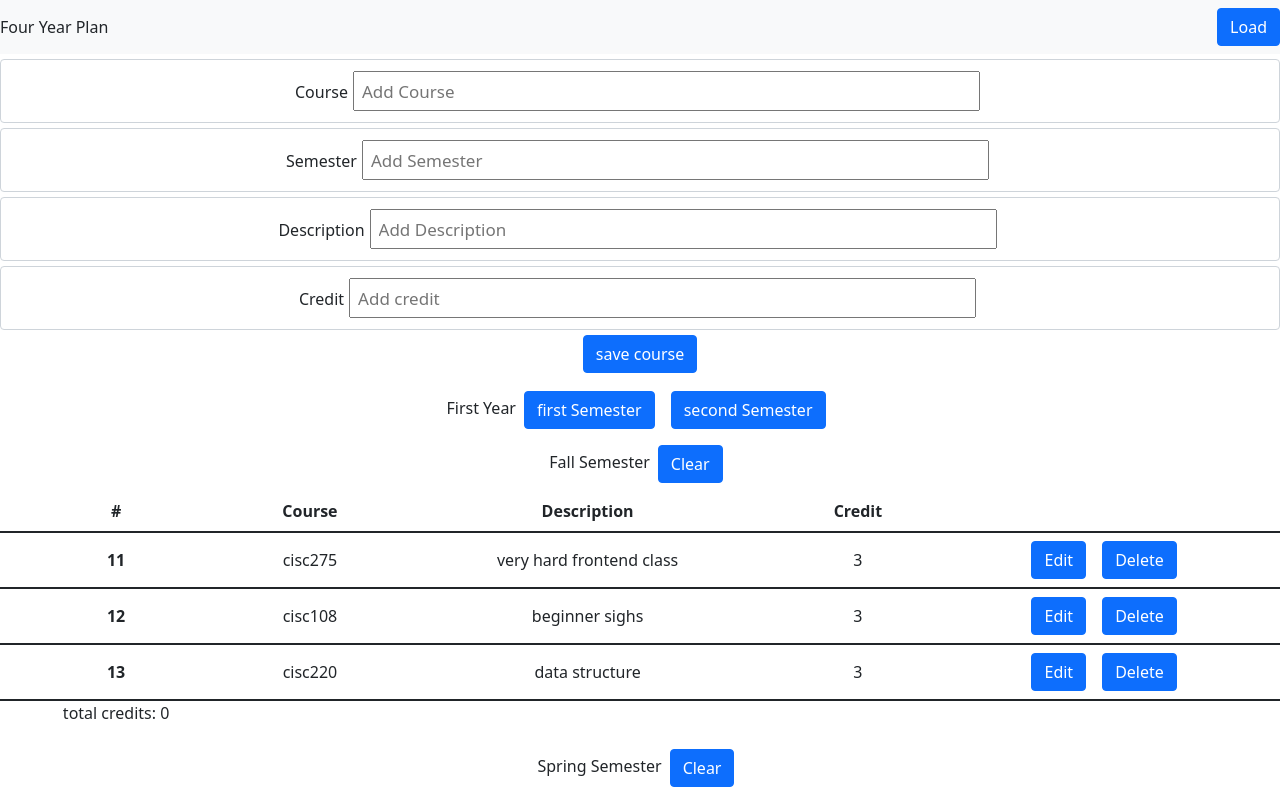
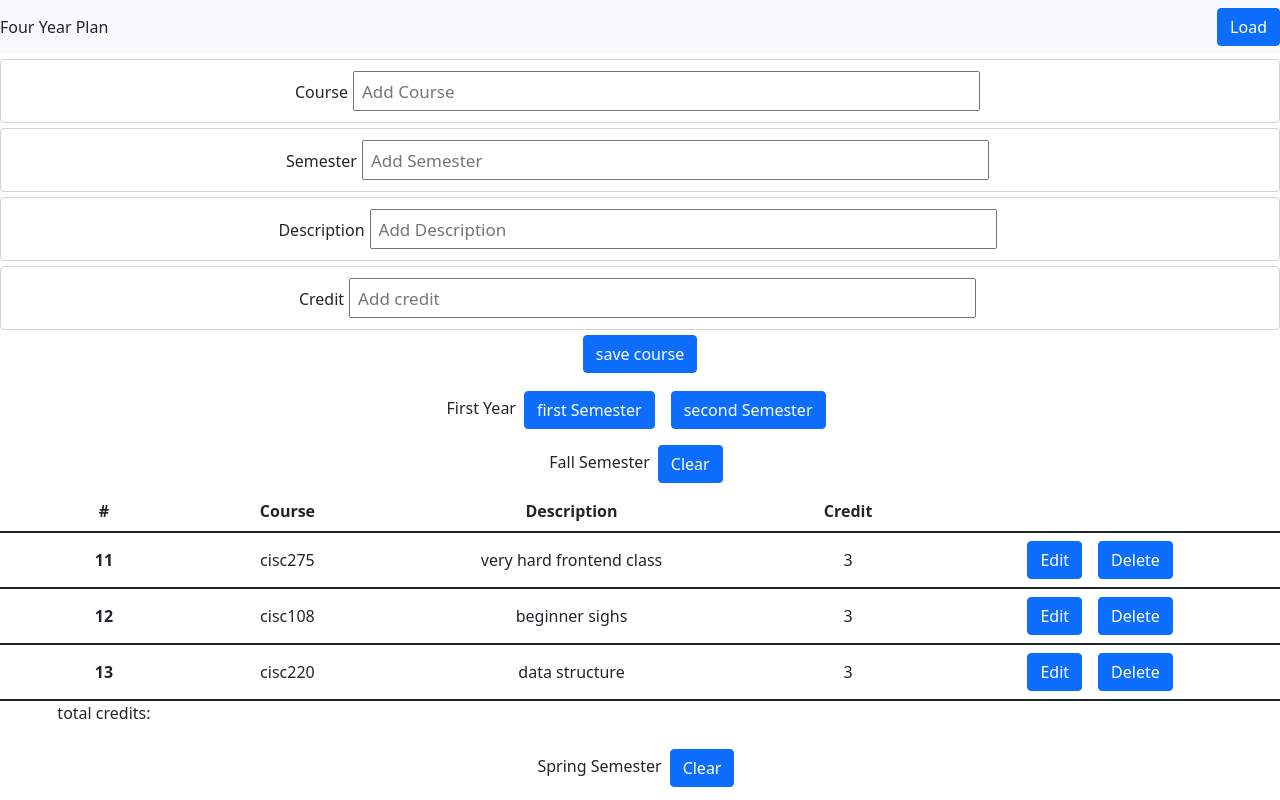
Before and after one commit to UD-CISC275-F21/ud-cis-scheduler-team-14, a React (Create React App) app: page / in a window 1280 px wide. Shown: the top 800 px of the page. Built offline with nearby package versions, Linux system fonts and the light colour scheme.

Commit message:
fixing the auto deploy error

```diff
--- a/src/App.tsx
+++ b/src/App.tsx
@@ -91,7 +91,7 @@ function App() {
   const editCourse = (id:any) => {
     setShowdiagram(true);
     const tmpCourse = fallCourses.filter((res)=>{
-      return res.id == id;
+      return res.id === id;
     });
     setEditTmpId(tmpCourse[0].id); //this line has a fixed number
   }
@@ -102,7 +102,7 @@ function App() {
     let curIndex = 0;
     const curCourse = JSON.parse(JSON.stringify(fallCourses));
     fallCourses.forEach((course,index) => {
-      if (course.id == tmpCourse.id) curIndex = index;
+      if (course.id === tmpCourse.id) curIndex = index;
     })
     curCourse[curIndex] = tmpCourse;
     setFallCourses(curCourse);
--- a/src/components/Semester.tsx
+++ b/src/components/Semester.tsx
@@ -11,7 +11,7 @@ interface IProps{
 }
 
 const Semester:React.FC<IProps> = ({Courses, value, setCourses, editCourse}) => {
-    const [totalCredit, setTotalCredit] = useState<number>(0);
+    // const [totalCredit, setTotalCredit] = useState<number>(0);
 
     const deleteCourse = (id:any) => {
            setCourses(Courses.filter((course) => course.id !== id))
@@ -44,7 +44,8 @@ const Semester:React.FC<IProps> = ({Courses, value, setCourses, editCourse}) =>
                 )}
                 <tr>
                 {/* {Courses.forEach((course)=>{course.credit})} */}
-                total credits: {totalCredit}
+                total credits:
+                {/* {totalCredit} */}
                 </tr>
             </table>
 
@@ -55,21 +56,3 @@ const Semester:React.FC<IProps> = ({Courses, value, setCourses, editCourse}) =>
 }
 
 export default Semester
-
-
-{/* <Tabs
-id="controlled-tab-example"
-activeKey={key}
- onSelect={(k:any) => setKey(k)}
-className="mb-3"
->
-<Tab eventKey="home" title="Home">
-    abc
-</Tab>
-<Tab eventKey="profile" title="Profile">
-    efg
-</Tab>
-<Tab eventKey="contact" title="Contact" disabled>
-    xyz
-</Tab>
-</Tabs> */}
```
